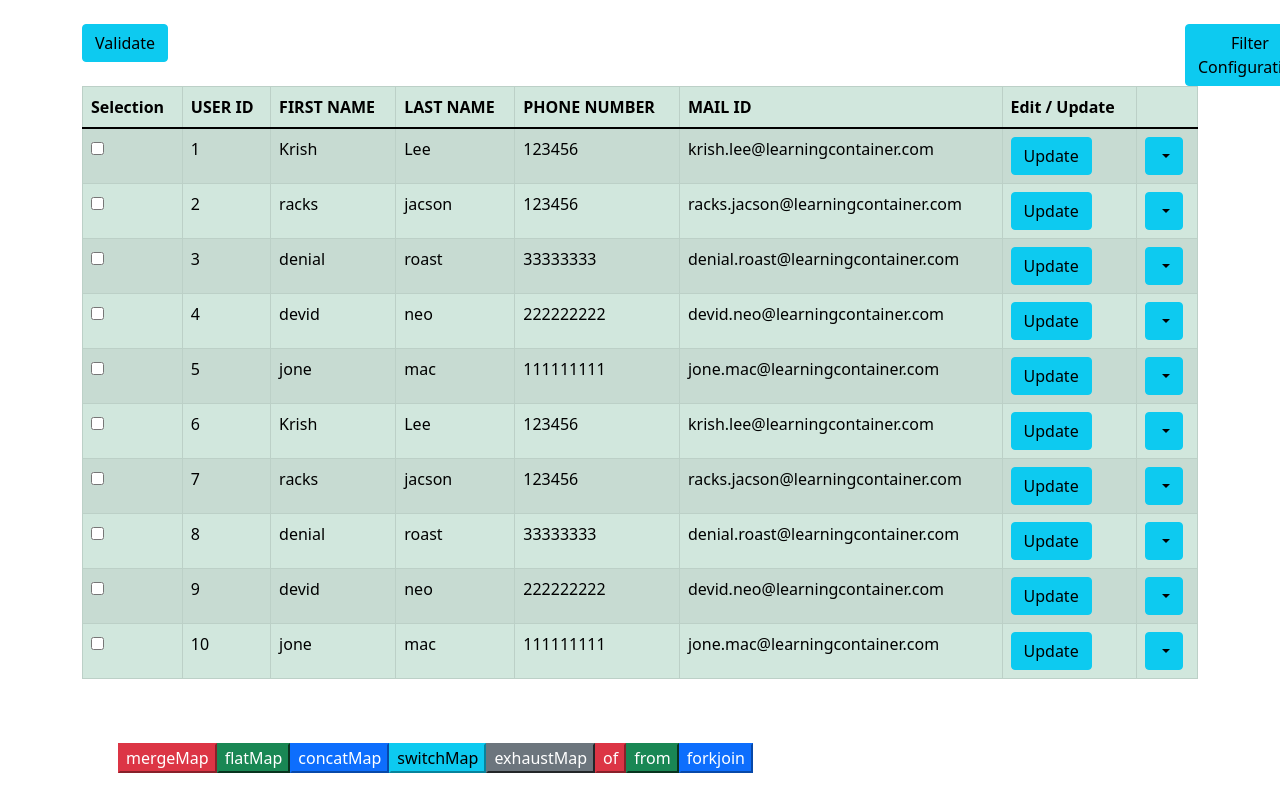
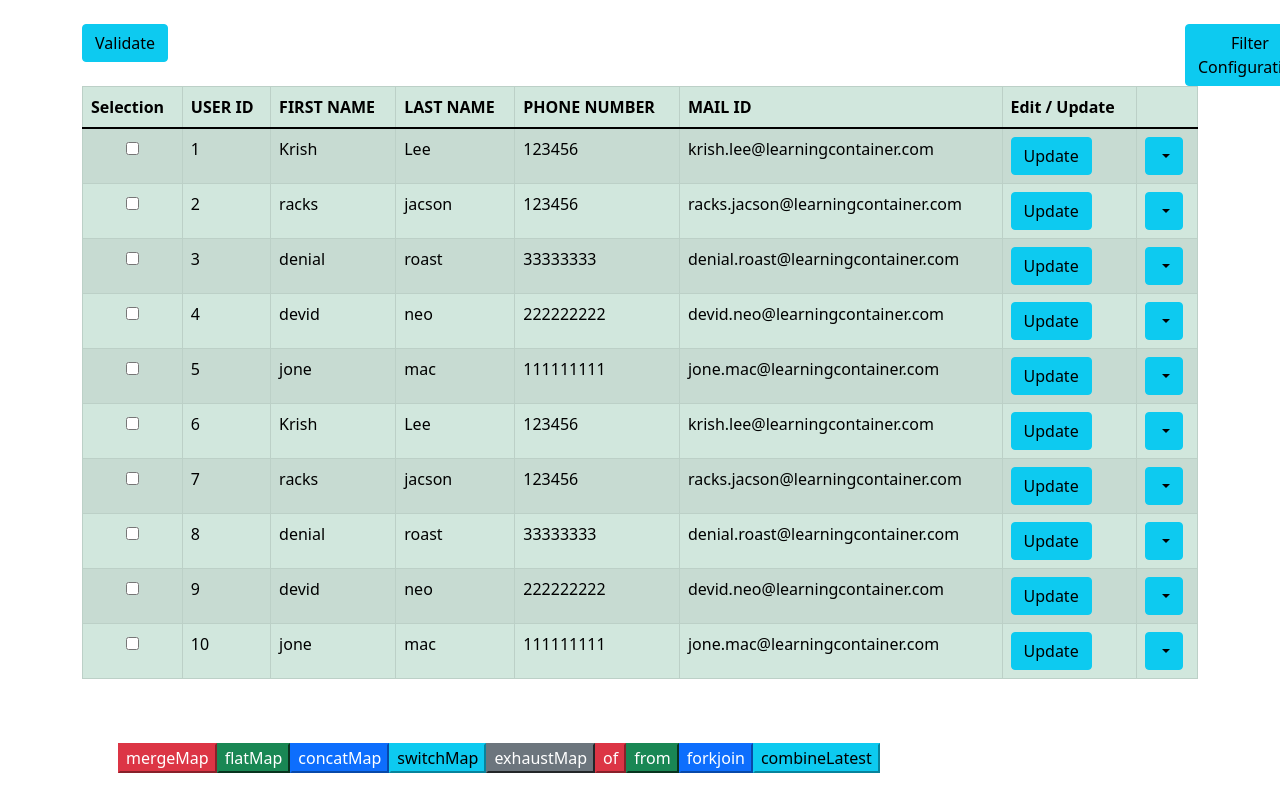
Before and after one commit to ShaikAngular/ShaikAngular, an Angular app: page / in a window 1280 px wide. Shown: the part 400-1212 px from the top of the page. Built offline with nearby package versions, Linux system fonts and the light colour scheme.

Commit message:
added combineLatest button for testing

```diff
--- a/src/app/main/main.component.html
+++ b/src/app/main/main.component.html
@@ -85,14 +85,12 @@
                         <tbody>
                             <tr *ngFor = "let column of columnData">
                                 <th>
-                                  <div class="d-flex justify-content-start"><input type="checkbox" [(ngModel)]="column.isChecked" style="width:auto;margin-right:10px; margin-top:8px" ><span>{{column.name}}</span> </div>
-
+                                  <div class="d-flex justify-content-start" ><input type="checkbox" [(ngModel)]="column.isChecked" style="width:auto;margin-right:10px; margin-top:8px;" ><span>{{column.name}}</span> </div>
                                 </th>
                                 <th>
                                     <select [(ngModel)]="column.selectedData" class="form-control" style="width:150px; height: 35px;">
                                         <option *ngFor = "let dropdown of column.data">{{dropdown}}</option>
                                     </select>
-
                                 </th>
                             </tr>
 
@@ -123,8 +121,8 @@
             <tbody>
                 <!-- <tr *ngFor="let data of userData?.users"> -->
                 <tr *ngFor="let data of userData ">
-                    <th>
-                        <input type="checkbox"  [(ngModel)]="data.isSelected"  >
+                    <th style="text-align: center">
+                        <input type="checkbox"  [(ngModel)]="data.isSelected">
                     </th>
                     <td>{{ data.userId }}</td>
                     <td>{{ data.firstName }}</td>
@@ -167,6 +165,7 @@
     <button class="btn-danger"  (click)='of()'>of</button>
     <button class="btn-success"  (click)='from()'>from</button>
     <button class="btn-primary"  (click)='fj()'>forkjoin</button>
+    <button class="btn-info"    (click)='cl()'>combineLatest</button>
 </div>
 
 <div class="col-3 alert alert-primary alert-dismissible " role="alert" *ngIf="alert">
--- a/src/app/main/main.component.ts
+++ b/src/app/main/main.component.ts
@@ -7,7 +7,7 @@ import {
     FormControl,
     Validators,
     FormBuilder} from '@angular/forms';
-import { concat, forkJoin, from, Observable, of } from 'rxjs';
+import { combineLatest, concat, forkJoin, from, Observable, of } from 'rxjs';
 import { Router } from '@angular/router';
 import { Users, UsersService } from 'src/services/users.service';
 
@@ -283,6 +283,19 @@ fj(){
   forkJoin(res1).subscribe(res=>console.log("fork join result", res))
 }
 
+//combileLatest
+cl(){
+      const color = of('Black', 'Red', 'Blue');
+      const brand = of('Jaguar', 'Ford', 'BMW');
+      const price = of(100, 200, 300);
+      const quantity = of(4,6,7)
+      const joinStream = combineLatest(color, brand, price);
+      console.log("combineLatest",joinStream);
+      const subscribe = joinStream.subscribe(([color, brand, price]) => {
+        console.log(color + ' ' + brand + ' ' + 'costed me' + ' ' + price );
+      })
+}
+
 // local storage (insert data in local storage)
 ls(){
   localStorage.setItem('shaik',JSON.stringify(this.userData))
```
